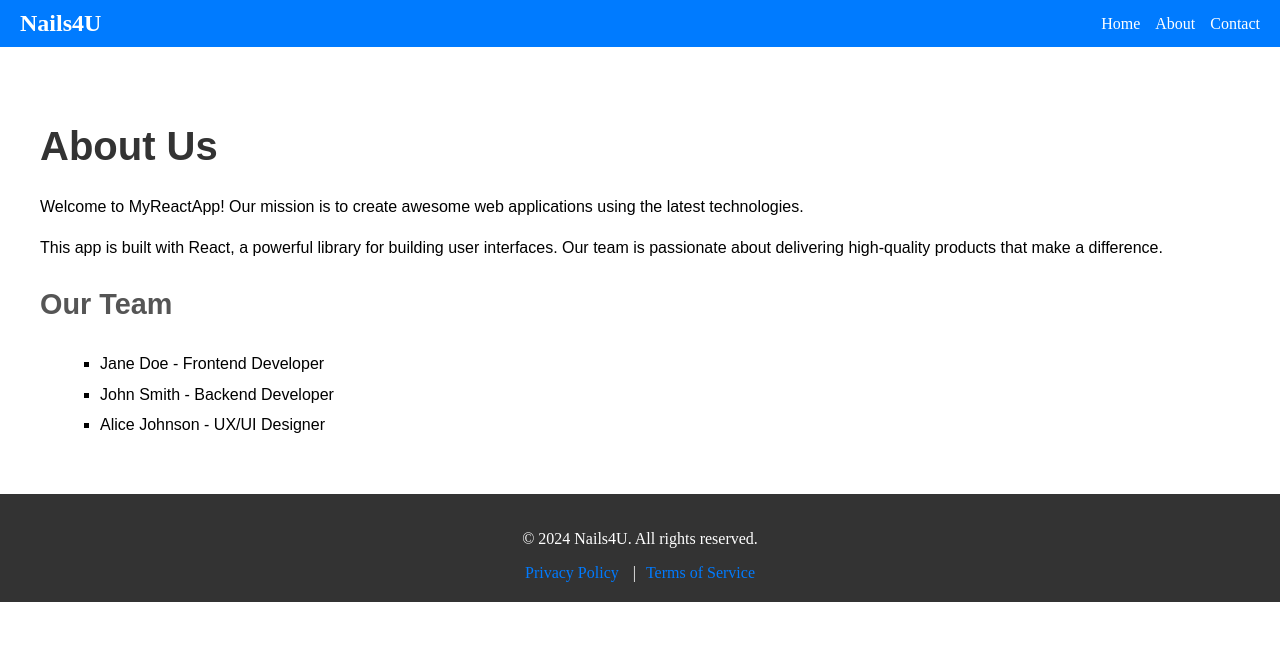
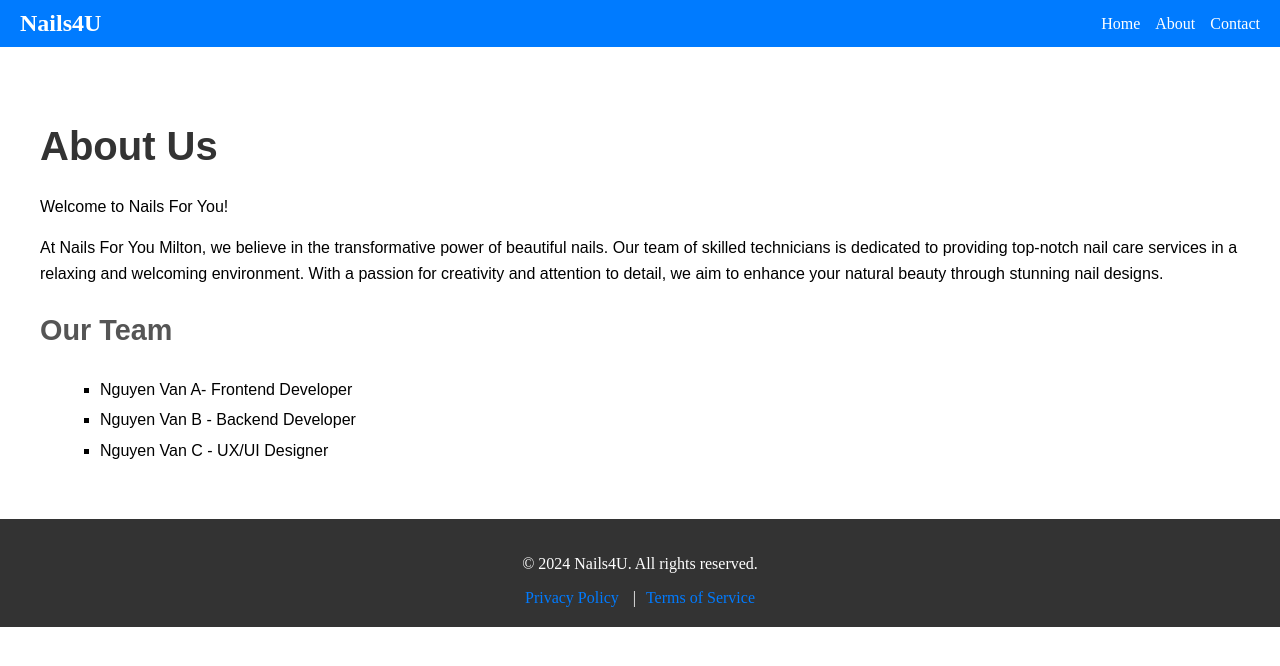
Before and after one commit to ockyo-dtech/nails4u, a React (Create React App) app: page /about in a window 1280 px wide. Shown: the top 666 px of the page. Built offline with nearby package versions, Linux system fonts and the light colour scheme.

Commit message:
fix info team member

```diff
--- a/src/pages/About/About.js
+++ b/src/pages/About/About.js
@@ -6,16 +6,16 @@ const About = () => {
     <div className="about-container">
       <h1>About Us</h1>
       <p>
-        Welcome to MyReactApp! Our mission is to create awesome web applications using the latest technologies.
+        Welcome to Nails For You!
       </p>
       <p>
-        This app is built with React, a powerful library for building user interfaces. Our team is passionate about delivering high-quality products that make a difference.
+        At Nails For You Milton, we believe in the transformative power of beautiful nails. Our team of skilled technicians is dedicated to providing top-notch nail care services in a relaxing and welcoming environment. With a passion for creativity and attention to detail, we aim to enhance your natural beauty through stunning nail designs.
       </p>
       <h2>Our Team</h2>
       <ul>
-        <li>Jane Doe - Frontend Developer</li>
-        <li>John Smith - Backend Developer</li>
-        <li>Alice Johnson - UX/UI Designer</li>
+        <li>Nguyen Van A- Frontend Developer</li>
+        <li>Nguyen Van B - Backend Developer</li>
+        <li>Nguyen Van C - UX/UI Designer</li>
       </ul>
     </div>
   );
```
